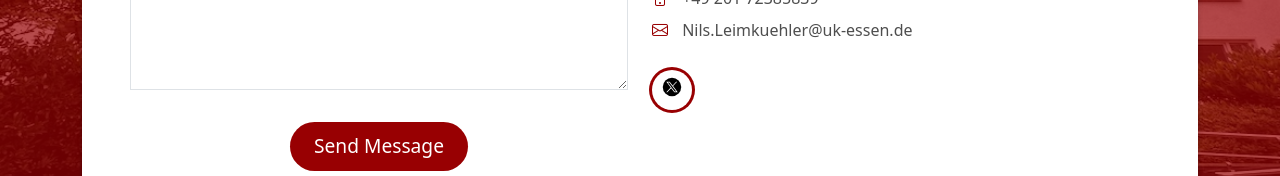
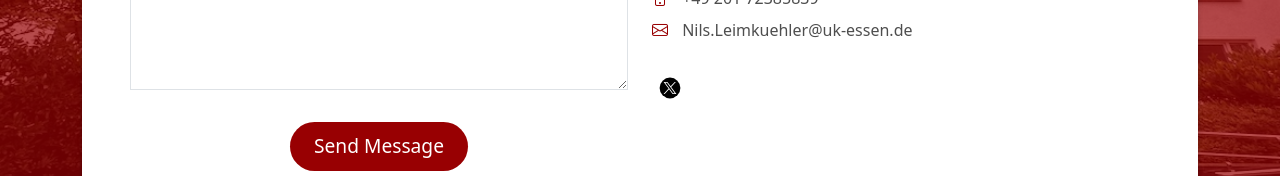
Before and after one commit to LeimkuehlerLab/leimkuehlerlab.github.io, a plain HTML site: page index.html in a window 1280 px wide. Shown: the part 4037-4213 px from the top of the page. Drawn offline with nearby package versions, Linux system fonts and the light colour scheme.

Commit message:
Update index.html

```diff
--- a/index.html
+++ b/index.html
@@ -421,7 +421,7 @@ var swiper = new Swiper('.collaborators-swiper-container', {
                     <div class="socials">
                       <ul>
 
-                        <li><a href="https://x.com/LabLeimkuehler"><span class="ico-circle"><img src="assets/img/twitter-x-seeklogo-3.svg" alt="Twitter" style="width:32px; height:32px;"></span></a></li>
+                        <li><a href="https://x.com/LabLeimkuehler"><img src="assets/img/twitter-x-seeklogo-3.svg" alt="Twitter" style="width:36px; height:36px;"></span></a></li>
                       </ul>
                     </div>
                   </div>
```
